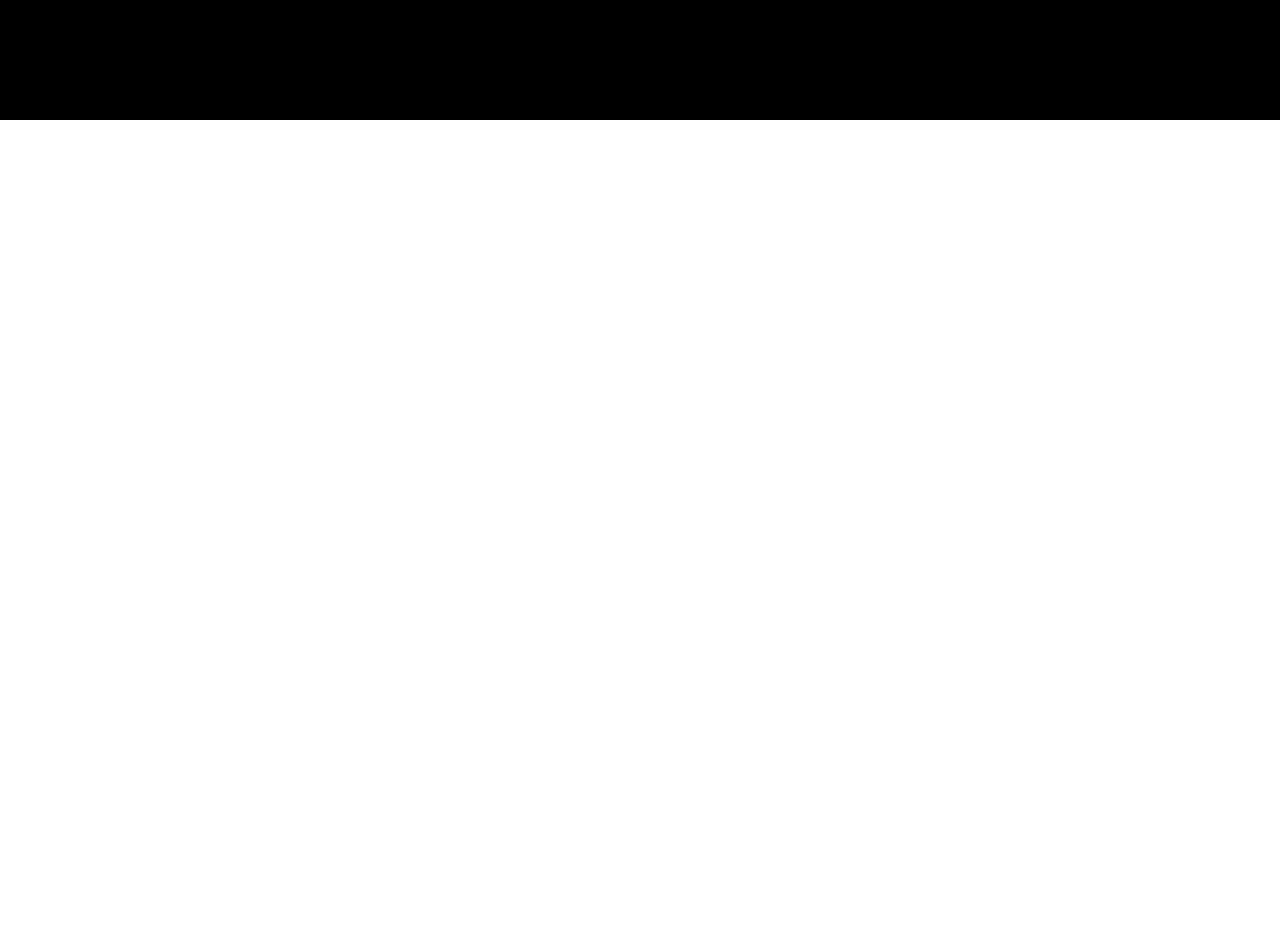
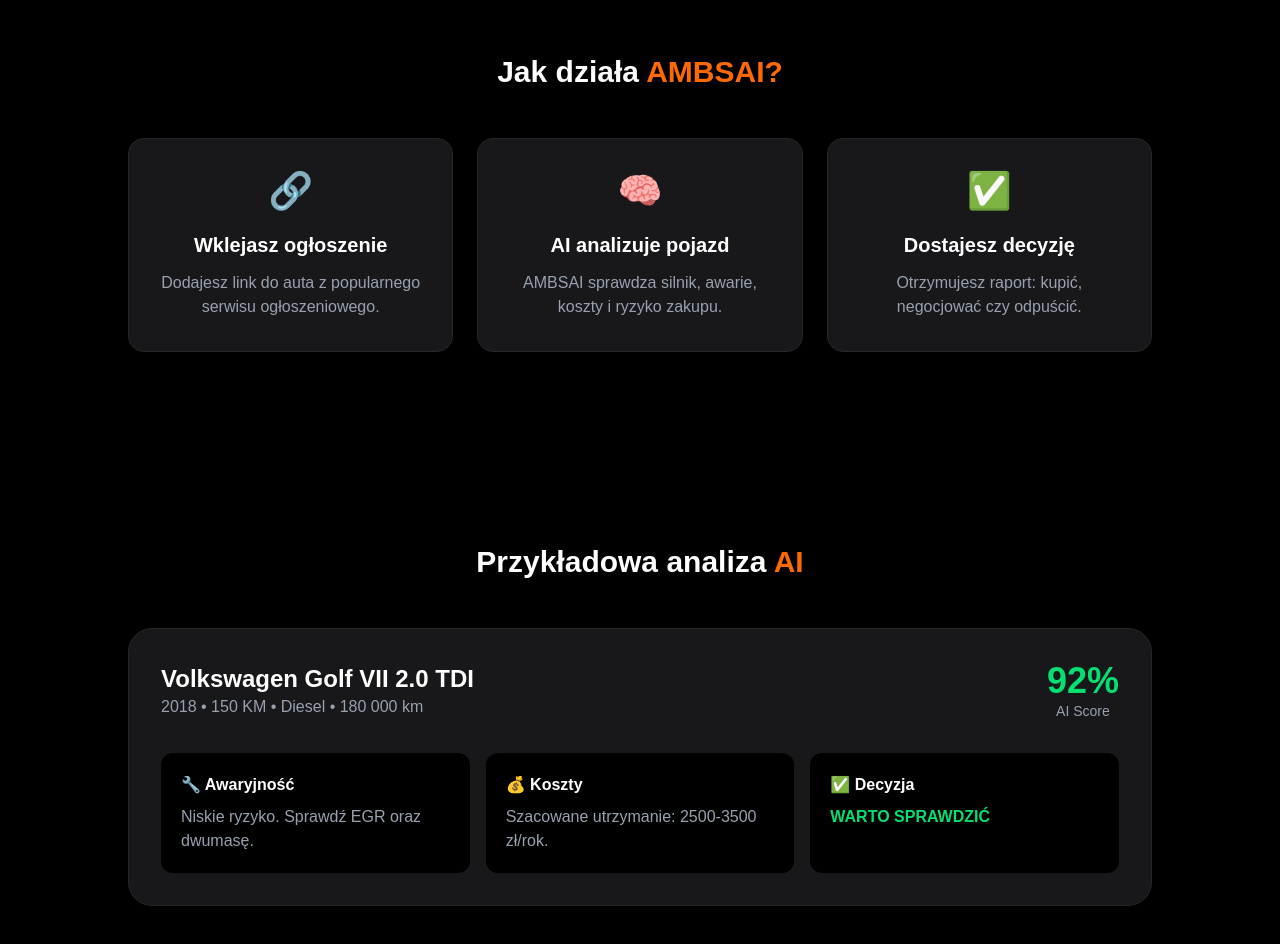
Before and after one commit to ambsai-ai/ambsai-app, a Next.js app: page / in a window 1280 px wide. Shown: the part 680-1624 px from the top of the page. Before the commit the page ends 800 px from the top, so only its background shows below. Built offline with nearby package versions, Linux system fonts and the light colour scheme.

Commit message:
Add HowItWorks and AI demo sections

```diff
--- a/src/app/page.tsx
+++ b/src/app/page.tsx
@@ -1,6 +1,8 @@
 import Header from "@/components/Header";
 import Hero from "@/components/Hero";
 import SearchBox from "@/components/SearchBox";
+import HowItWorks from "@/components/HowItWorks";
+import AIDemo from "@/components/AIDemo";
 
 export default function Home() {
   return (
@@ -8,6 +10,8 @@ export default function Home() {
       <Header />
       <Hero />
       <SearchBox />
+      <HowItWorks />
+      <AIDemo />
     </main>
   );
 }
--- /dev/null
+++ b/src/components/AIDemo.tsx
@@ -0,0 +1,83 @@
+export default function AIDemo() {
+  return (
+    <section className="py-24 px-6">
+
+      <div className="max-w-5xl mx-auto">
+
+        <h2 className="text-3xl font-bold text-center mb-12">
+          Przykładowa analiza <span className="text-orange-500">AI</span>
+        </h2>
+
+
+        <div className="bg-zinc-900 border border-zinc-800 rounded-3xl p-8">
+
+          <div className="flex justify-between items-center mb-8">
+            <div>
+              <h3 className="text-2xl font-bold">
+                Volkswagen Golf VII 2.0 TDI
+              </h3>
+
+              <p className="text-gray-400">
+                2018 • 150 KM • Diesel • 180 000 km
+              </p>
+            </div>
+
+
+            <div className="text-center">
+              <div className="text-4xl font-bold text-green-400">
+                92%
+              </div>
+
+              <p className="text-sm text-gray-400">
+                AI Score
+              </p>
+            </div>
+
+          </div>
+
+
+          <div className="grid md:grid-cols-3 gap-4">
+
+
+            <div className="bg-black rounded-xl p-5">
+              <h4 className="font-bold mb-2">
+                🔧 Awaryjność
+              </h4>
+
+              <p className="text-gray-400">
+                Niskie ryzyko. Sprawdź EGR oraz dwumasę.
+              </p>
+            </div>
+
+
+            <div className="bg-black rounded-xl p-5">
+              <h4 className="font-bold mb-2">
+                💰 Koszty
+              </h4>
+
+              <p className="text-gray-400">
+                Szacowane utrzymanie: 2500-3500 zł/rok.
+              </p>
+            </div>
+
+
+            <div className="bg-black rounded-xl p-5">
+              <h4 className="font-bold mb-2">
+                ✅ Decyzja
+              </h4>
+
+              <p className="text-green-400 font-bold">
+                WARTO SPRAWDZIĆ
+              </p>
+            </div>
+
+
+          </div>
+
+        </div>
+
+      </div>
+
+    </section>
+  );
+}
--- /dev/null
+++ b/src/components/HowItWorks.tsx
@@ -0,0 +1,51 @@
+export default function HowItWorks() {
+  const steps = [
+    {
+      icon: "🔗",
+      title: "Wklejasz ogłoszenie",
+      text: "Dodajesz link do auta z popularnego serwisu ogłoszeniowego."
+    },
+    {
+      icon: "🧠",
+      title: "AI analizuje pojazd",
+      text: "AMBSAI sprawdza silnik, awarie, koszty i ryzyko zakupu."
+    },
+    {
+      icon: "✅",
+      title: "Dostajesz decyzję",
+      text: "Otrzymujesz raport: kupić, negocjować czy odpuścić."
+    }
+  ];
+
+  return (
+    <section className="py-24 px-6">
+      <h2 className="text-3xl font-bold text-center mb-12">
+        Jak działa <span className="text-orange-500">AMBSAI?</span>
+      </h2>
+
+      <div className="max-w-5xl mx-auto grid md:grid-cols-3 gap-6">
+
+        {steps.map((step) => (
+          <div
+            key={step.title}
+            className="bg-zinc-900 border border-zinc-800 rounded-2xl p-8 text-center"
+          >
+            <div className="text-4xl mb-5">
+              {step.icon}
+            </div>
+
+            <h3 className="text-xl font-bold mb-3">
+              {step.title}
+            </h3>
+
+            <p className="text-gray-400">
+              {step.text}
+            </p>
+
+          </div>
+        ))}
+
+      </div>
+    </section>
+  );
+}
```
